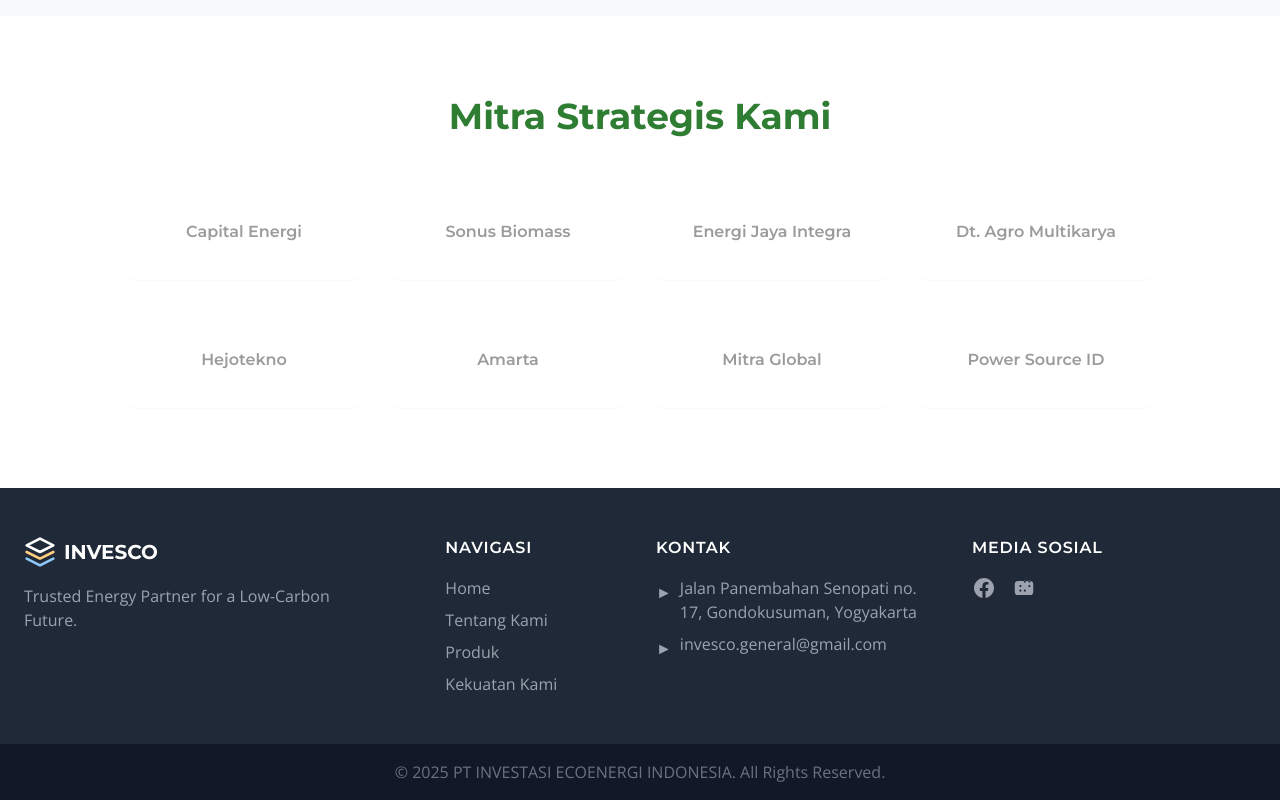
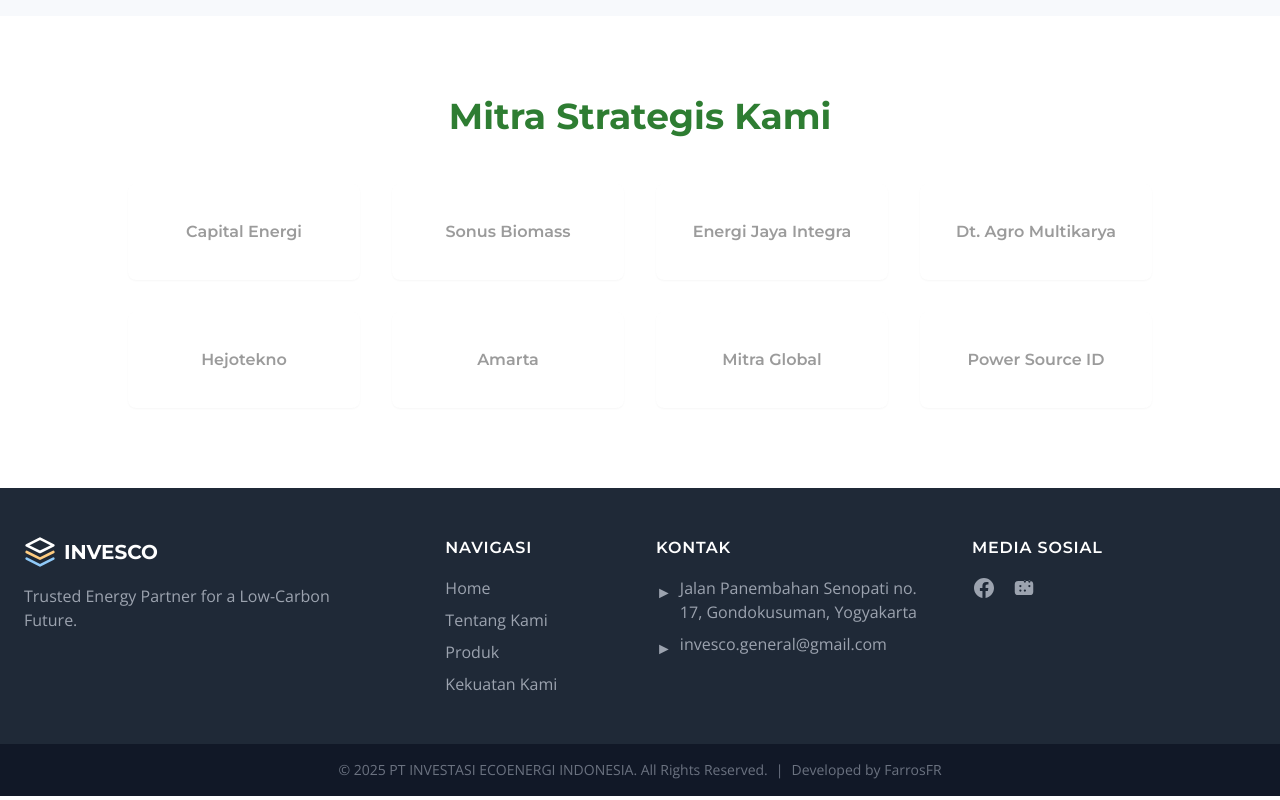
Before and after one commit to invesco-id/invesco-id.github.io, a React (Vite) app: page / in a window 1280 px wide. Shown: the part 3152-3952 px from the top of the page. Built offline with nearby package versions, Linux system fonts and the light colour scheme.

Commit message:
feat(Footer): Add developer attribution
Includes a link to the developer's website in the footer for attribution.

```diff
--- a/components/Footer.tsx
+++ b/components/Footer.tsx
@@ -65,10 +65,23 @@
                 </div>
             </div>
             <div className="bg-gray-900 py-4">
-                <div className="container mx-auto px-6 text-center text-gray-500">
-                    &copy; {new Date().getFullYear()} PT INVESTASI ECOENERGI INDONESIA. All Rights Reserved.
-                </div>
-            </div>
+    <div className="container mx-auto px-6 text-center text-sm text-gray-500">
+        <span>
+            &copy; {new Date().getFullYear()} PT INVESTASI ECOENERGI INDONESIA. All Rights Reserved.
+        </span>
+        <span className="mx-2">|</span>
+        <span>
+            Developed by <a
+                href="https://farrosfr.com"
+                target="_blank"
+                rel="noopener noreferrer"
+                className="hover:text-white transition-colors duration-300"
+            >
+                FarrosFR
+            </a>
+        </span>
+    </div>
+</div>
         </footer>
     );
 };
```
